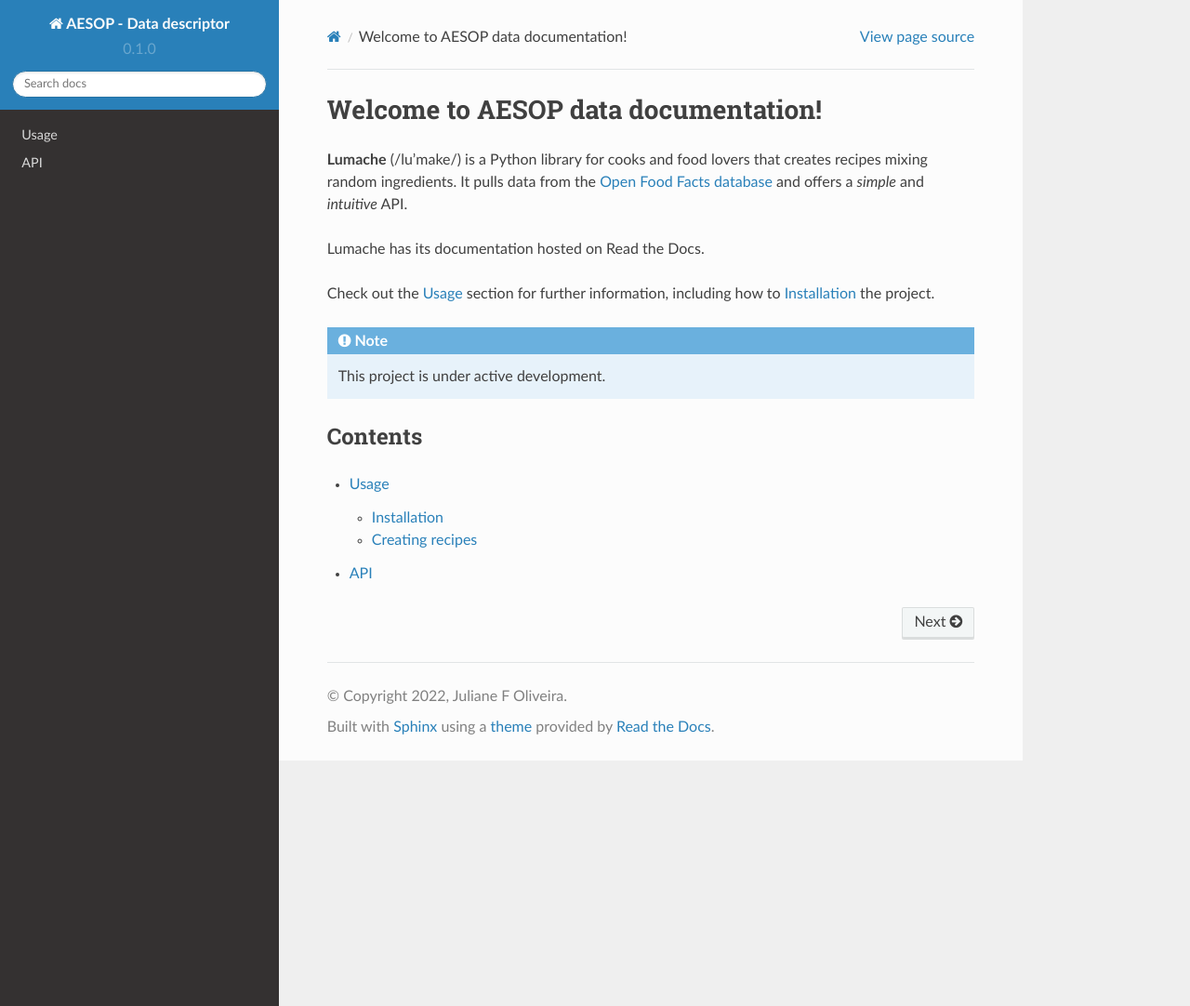
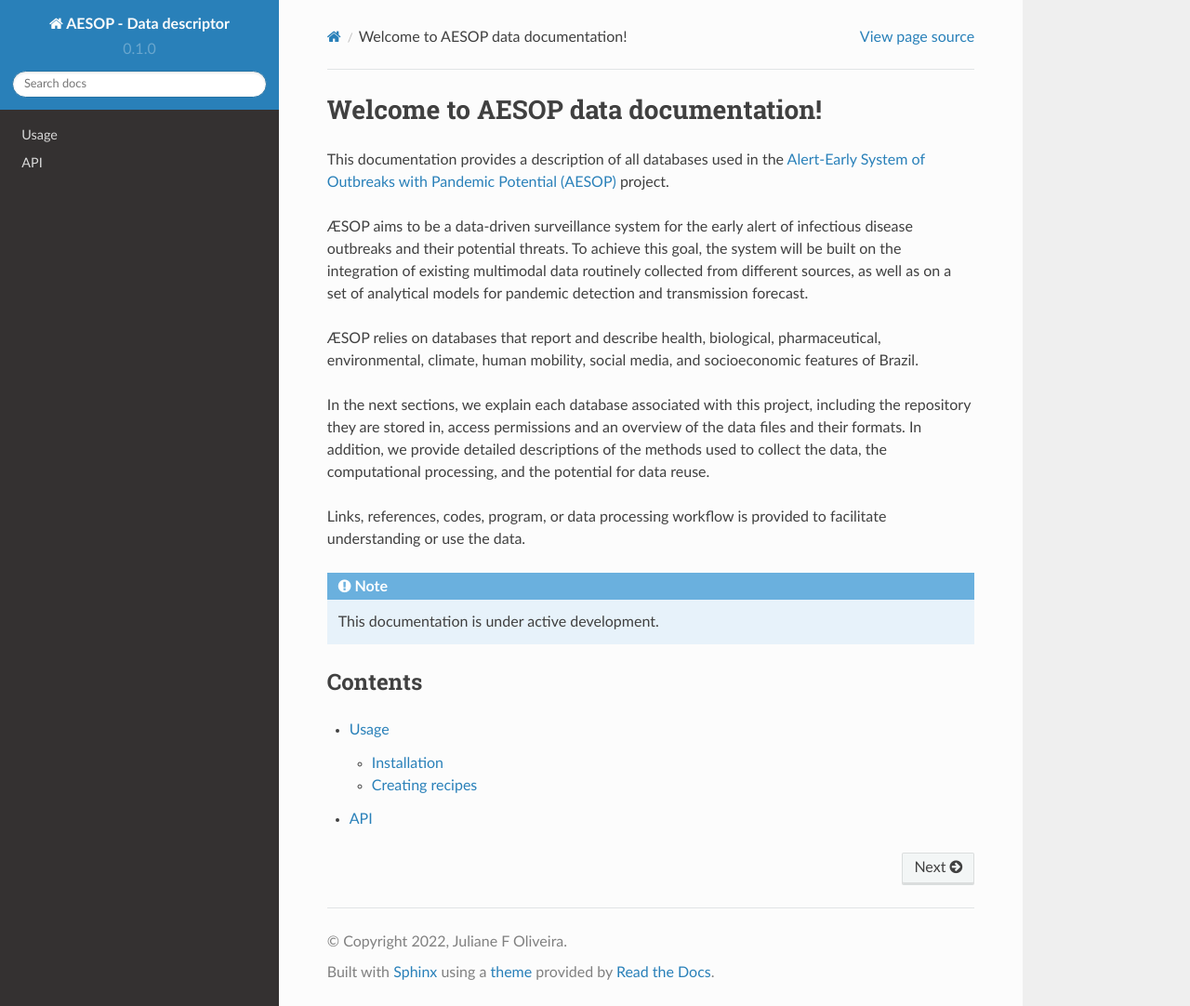
Before and after one commit to cidacslab/AESOP-Data-Documentation, a Sphinx documentation site: the page built from docs/source/index.rst, in a window 1280 px wide and 1082 px high. Shown: the whole window at 93% size. Built offline with Sphinx 7.4.7 and the Read the Docs theme 2.0.0, drawn with Linux system fonts in a browser that asks for light colours.

Commit message:
Update index.rst

```diff
--- a/docs/source/index.rst
+++ b/docs/source/index.rst
@@ -1,19 +1,19 @@
 Welcome to AESOP data documentation!
 ===================================
 
-**Lumache** (/lu'make/) is a Python library for cooks and food lovers
-that creates recipes mixing random ingredients.
-It pulls data from the `Open Food Facts database <https://world.openfoodfacts.org/>`_
-and offers a *simple* and *intuitive* API.
+This documentation provides a description of all databases used in the `Alert-Early System of Outbreaks with Pandemic Potential (AESOP) <http://aesop.health/about-us>`_ project.
 
-Lumache has its documentation hosted on Read the Docs.
+ÆSOP aims to be a data-driven surveillance system for the early alert of infectious disease outbreaks and their potential threats. To achieve this goal, the system will be built on the integration of existing multimodal data routinely collected from different sources, as well as on a set of analytical models for pandemic detection and transmission forecast.
 
-Check out the :doc:`usage` section for further information, including
-how to :ref:`installation` the project.
+ÆSOP relies on databases that report and describe health, biological, pharmaceutical, environmental, climate, human mobility, social media, and socioeconomic features of Brazil.
+
+In the next sections, we explain each database associated with this project, including the repository they are stored in, access permissions and an overview of the data files and their formats. In addition, we provide detailed descriptions of the methods used to collect the data, the computational processing, and the potential for data reuse.
+
+Links, references, codes, program, or data processing workflow is provided to facilitate understanding or use the data.
 
 .. note::
 
-   This project is under active development.
+   This documentation is under active development.
 
 Contents
 --------
```
